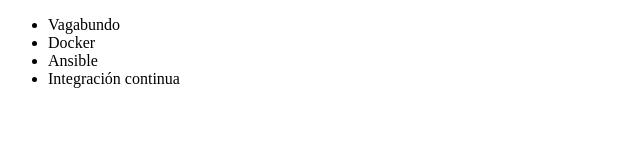
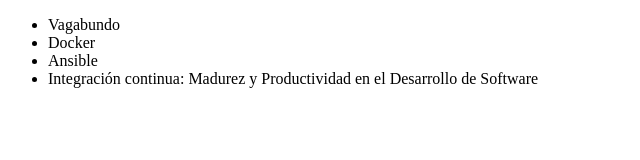
Before and after one commit to juanpablo001/alura-git, a plain HTML site: page index.html in a window 1280 px wide. Shown: the whole page, without its empty margins (0-640 px from the left). Drawn offline with Linux system fonts and the light colour scheme.

Commit message:
Renombrando curso de Integración Continua

```diff
--- a/index.html
+++ b/index.html
@@ -10,7 +10,7 @@
 		<li> Vagabundo </li>
 		<li> Docker </li>
 		<li> Ansible </li>
-		<li> Integración continua</li>
+		<li> Integración continua: Madurez y Productividad en el Desarrollo de Software</li>
 	</ul>
 </body>
 </html>
```
